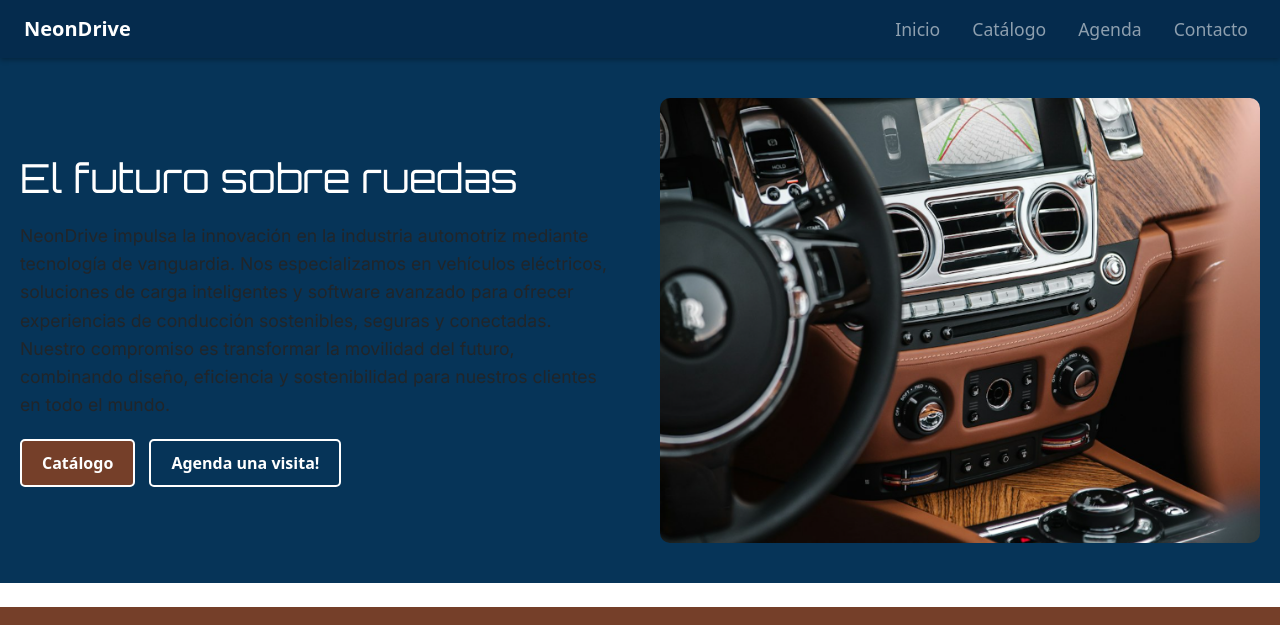
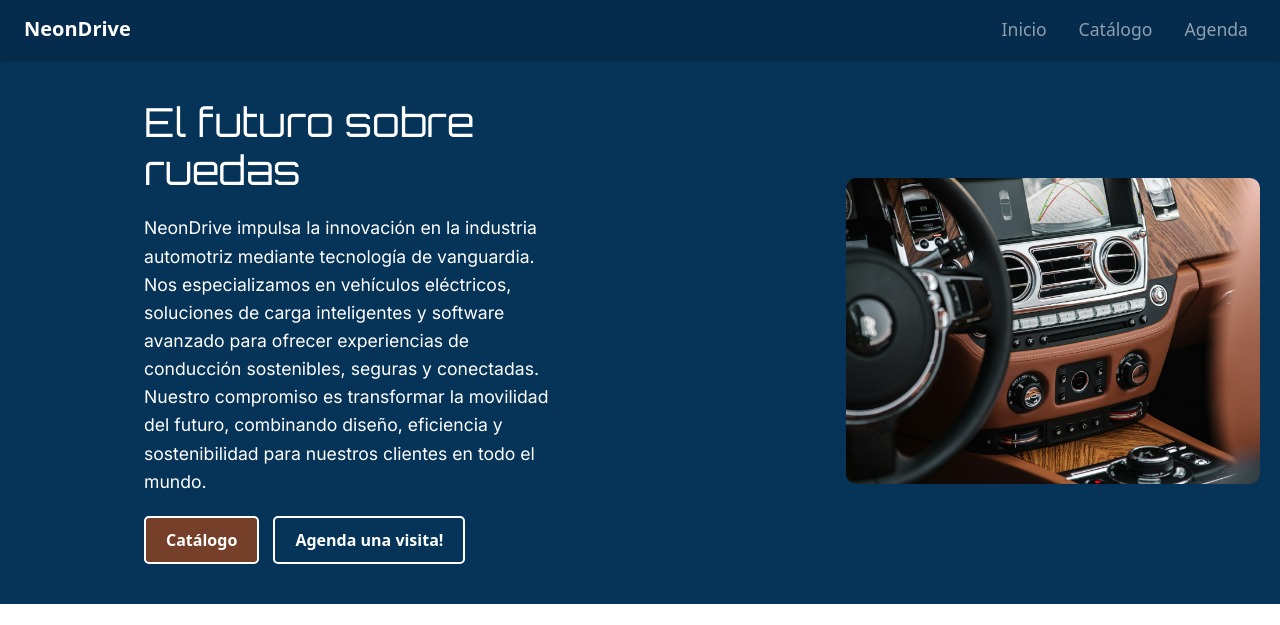
Before and after one commit to Stefano-GAC/NeonDrive, a plain HTML site: page index.html in a window 1280 px wide. Shown: the top 625 px of the page. Drawn offline with nearby package versions, Linux system fonts and the light colour scheme.

Commit message:
Aacabando preparativos

```diff
--- a/header.html
+++ b/header.html
@@ -22,9 +22,6 @@
             <li class="nav-item">
                 <a class="nav-link" href="visitas.html">Agenda</a>
             </li>
-            <li class="nav-item">
-                <a class="nav-link" href="#contacto">Contacto</a>
-            </li>
         </ul>
     </div>
 </nav>
--- a/styles.css
+++ b/styles.css
@@ -24,6 +24,7 @@ body {
     flex: 1;
     min-width: 300px;
     max-width: 600px;
+    margin-left: 10%;
 }
 
 .intro-text h1 {
@@ -38,6 +39,7 @@ body {
     font-size: 1.1rem;
     line-height: 1.6;
     font-family: 'Inter', sans-serif;
+    color: white
 }
 
 .buttons {
@@ -68,7 +70,7 @@ body {
     flex: 1;
     min-width: 300px;
     max-width: 600px;
-    text-align: center;
+    margin-left: 20%;
 }
 
 .intro-image img {
@@ -130,6 +132,7 @@ footer {
 
 .footer-section p {
     margin: 5px 0;
+    color: white;
 }
 
 .copyright {
```
